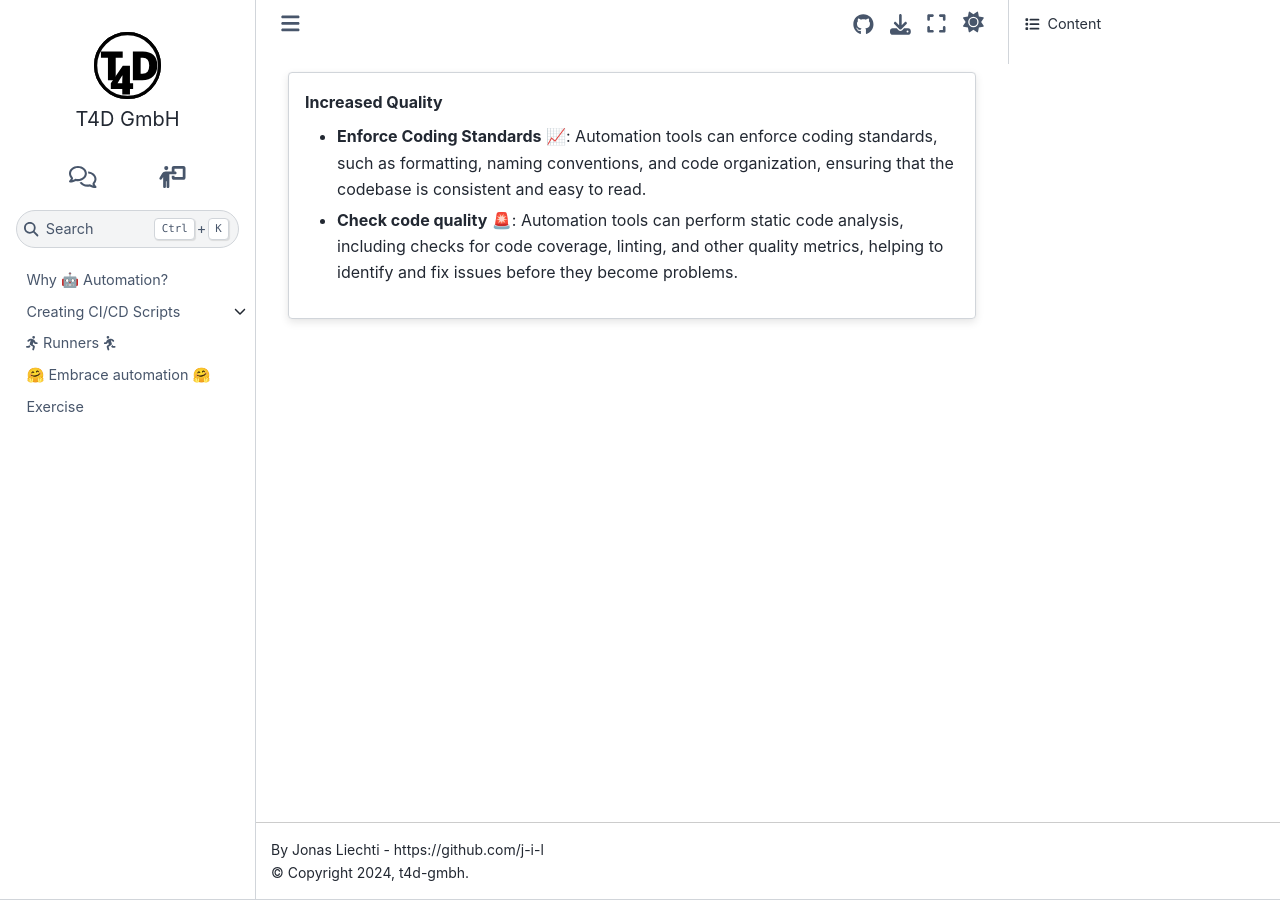
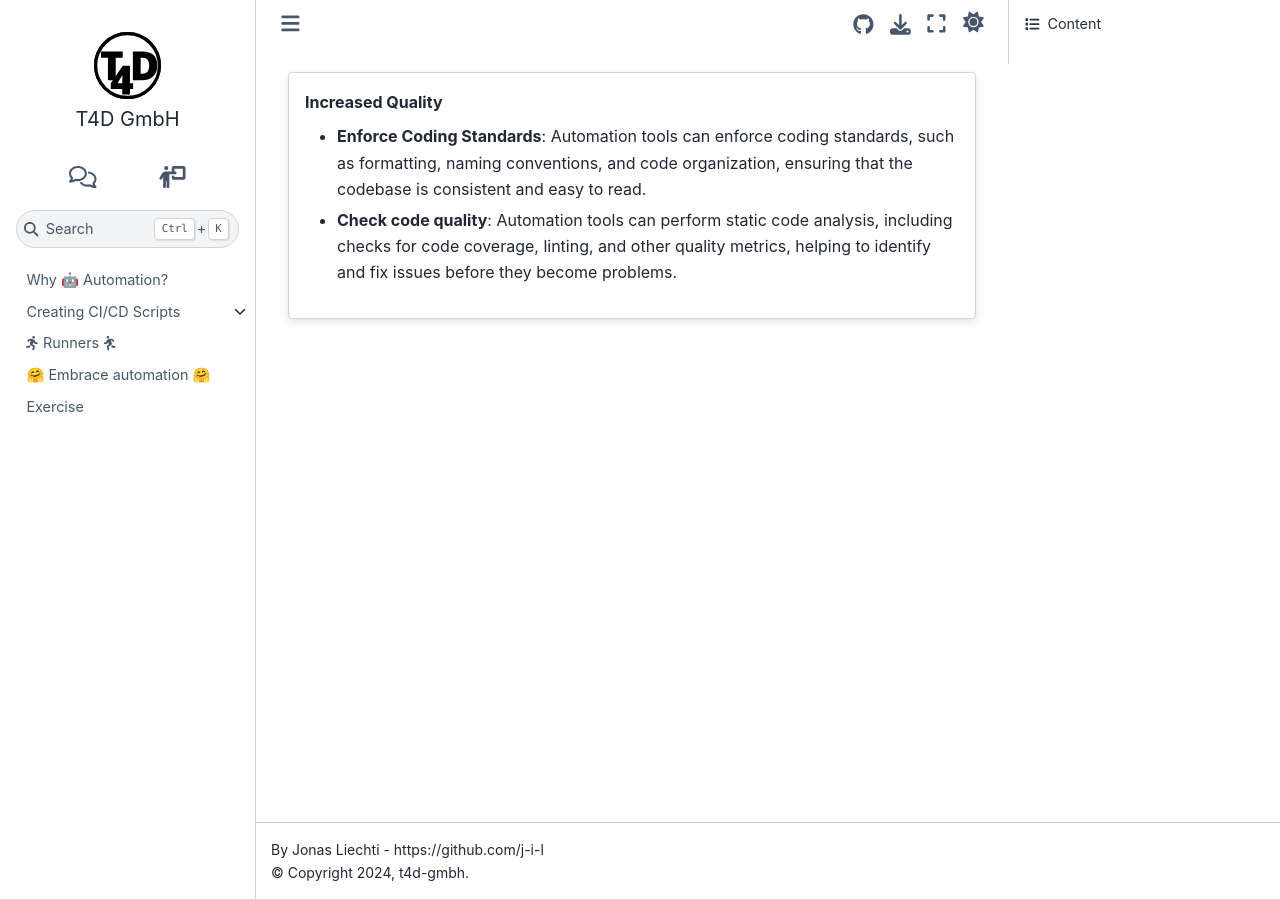
Before and after one commit to t4d-gmbh/ci-cd-workflows, a Sphinx documentation site: the page built from source/content/why_automation/benefit_quality.md, in a window 1280 px wide. Built offline with Sphinx 7.4.7 and the Sphinx Book theme 1.1.4, drawn with Linux system fonts in a browser that asks for light colours; the version number could not be read and is left out.

```diff
--- a/source/content/why_automation/benefit_quality.md
+++ b/source/content/why_automation/benefit_quality.md
@@ -1,4 +1,4 @@
 {% if page %}:::{card}{% else %}####{% endif %}  Increased Quality
-- **Enforce Coding Standards** 📈: {% if slide %}formatting, naming conventions, code organization{% else %}Automation tools can enforce coding standards, such as formatting, naming conventions, and code organization, ensuring that the codebase is consistent and easy to read.{% endif %}
-- **Check code quality** 🚨: {% if slide %}code coverage, linting, quality metrics{% else %}Automation tools can perform static code analysis, including checks for code coverage, linting, and other quality metrics, helping to identify and fix issues before they become problems.{% endif %}
+- **Enforce Coding Standards**: {% if slide %}formatting, naming conventions, code organization{% else %}Automation tools can enforce coding standards, such as formatting, naming conventions, and code organization, ensuring that the codebase is consistent and easy to read.{% endif %}
+- **Check code quality**: {% if slide %}code coverage, linting, quality metrics{% else %}Automation tools can perform static code analysis, including checks for code coverage, linting, and other quality metrics, helping to identify and fix issues before they become problems.{% endif %}
 {%if page %}:::{% endif %}
```
Also changed, not shown: source/content/why_automation/benefit_healthy_ref.md (+1 -1 lines), source/content/why_automation/how_it_helps.md (+1 -1 lines).
